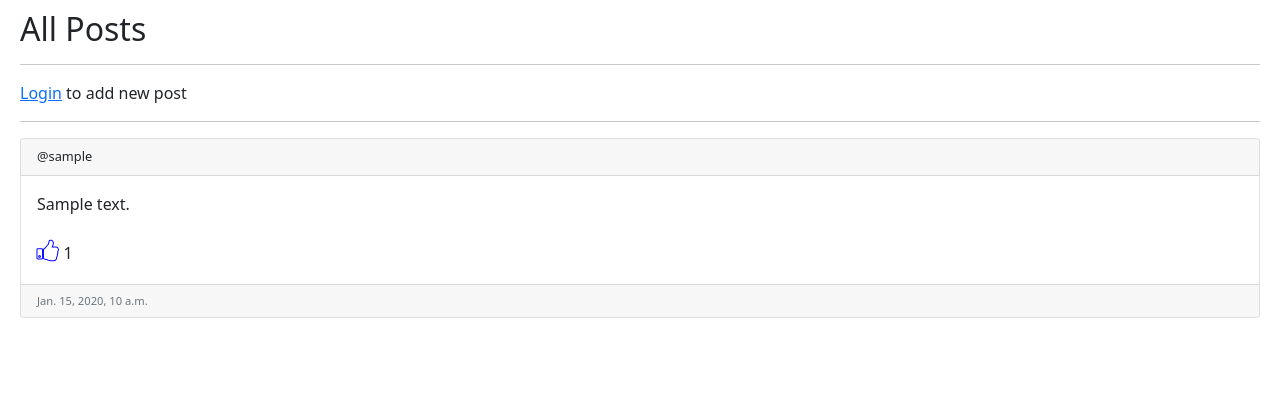
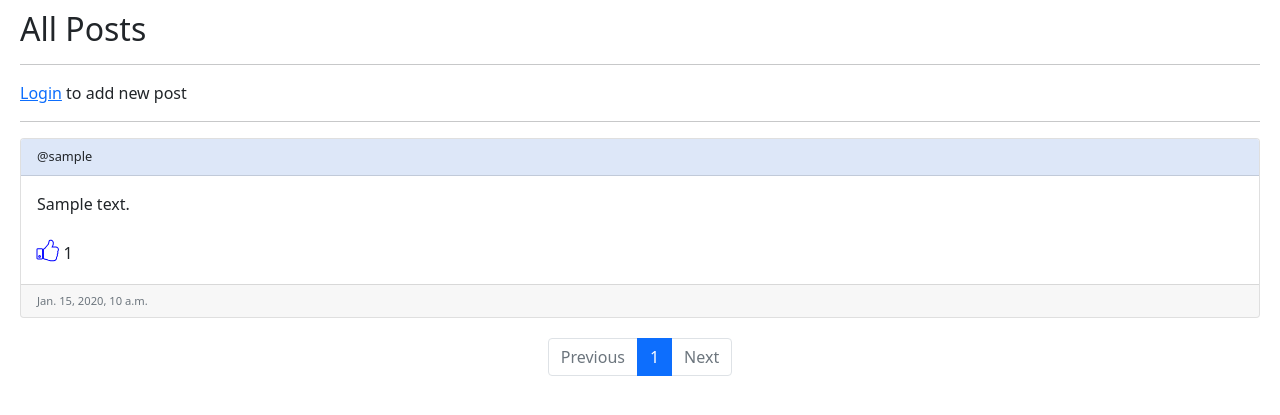
Before and after one commit to aremis9/network, a Django app: page / in a window 1280 px wide. Shown: the part 76-491 px from the top of the page. Run offline with Django 3.2, Linux system fonts and the light colour scheme; tables that the repository leaves empty hold one stand-in row (values such as "Sample post").

Commit message:
add pagination

```diff
--- a/network/models.py
+++ b/network/models.py
@@ -13,7 +13,7 @@ class Post(models.Model):
     likers = models.ManyToManyField(User, blank=False, related_name="likers")
 
     def __str__(self):
-        return f"Post {self.id} by {self.poster} ({self.likes} likes)"
+        return f"Post {self.id} by {self.poster}"
 
 
 class Follow(models.Model):
--- a/network/templates/network/index.html
+++ b/network/templates/network/index.html
@@ -15,13 +15,14 @@
     {% endif %}
 
     <hr>
-    {% for post in posts %}
-        <div class="card text-left">
-            <div class="card-header" style="font-size: 0.8rem;">
+
+    {% for post in page_obj %}
+    {# Each "post" is a Post model object. #}
+        <div class="card text-left" style="margin-bottom: 20px;">
+            <div class="card-header" style="font-size: 0.8rem;background-color: rgb(221, 231, 248);">
                 @{{ post.poster }}
             </div>
             <div class="card-body">
-                <!-- <h5 class="card-title">Special title treatment</h5> -->
                 <p class="card-text">{{ post.content }}</p>
                 <a href="#" class="likebtn"><i class="fa fa-thumbs-up" id="like"></i></a> {{ post.likers.count }}
             </div>
@@ -30,4 +31,39 @@
             </div>
         </div>
     {% endfor %}
+
+    <nav aria-label="Page navigation example">
+        <ul class="pagination justify-content-center">
+            {% if page_obj.has_previous %}
+                <li class="page-item">
+                    <a class="page-link" href="?page={{ page_obj.previous_page_number }}" tabindex="-1">Previous</a>
+                </li>
+            {% else %}
+                <li class="page-item disabled">
+                    <a class="page-link" href="#" tabindex="-1">Previous</a>
+                </li>
+            {% endif %}
+
+
+            {% for i in num_pages %}
+                {% if i == page_obj.number %}
+                    <li class="page-item active"><a class="page-link" href="#">{{ i }}</a></li>
+                {% else %}
+                    <li class="page-item"><a class="page-link" href="#">{{ i }}</a></li>
+                {% endif %}
+            {% endfor %}
+
+
+            {% if page_obj.has_next %}
+                <li class="page-item">
+                    <a class="page-link" href="?page={{ page_obj.next_page_number }}">Next</a>
+                </li>
+            {% else %}
+                <li class="page-item disabled">
+                    <a class="page-link" href="#">Next</a>
+                </li>
+            {% endif %}
+        </ul>
+    </nav>
+
 {% endblock %}
--- a/network/templates/network/layout.html
+++ b/network/templates/network/layout.html
@@ -12,6 +12,7 @@
         <link rel="stylesheet" href="https://cdnjs.cloudflare.com/ajax/libs/font-awesome/4.7.0/css/font-awesome.min.css">
 
         <link href="{% static 'network/styles.css' %}" rel="stylesheet">
+        <script src="{% static 'network/script.js' %}"></script>
     </head>
     <body>
 
--- a/network/views.py
+++ b/network/views.py
@@ -3,8 +3,24 @@ from django.db import IntegrityError
 from django.http import HttpResponse, HttpResponseRedirect
 from django.shortcuts import render
 from django.urls import reverse
+from django.core.paginator import Paginator
 
 from .models import *
+
+from django.views.generic import ListView
+
+class PostList(ListView):
+    paginate_by = 5
+    model = Post
+
+
+def listing(request):
+    contact_list = Contact.objects.all()
+    paginator = Paginator(contact_list, 25) # Show 25 contacts per page.
+
+    page_number = request.GET.get('page')
+    page_obj = paginator.get_page(page_number)
+    return render(request, 'list.html', {'page_obj': page_obj})
 
 
 def index(request):
@@ -26,12 +42,24 @@ def index(request):
         new_post.save()
 
 
-    posts = list(Post.objects.all())
-    print(posts[0].poster)
+    posts_list = Post.objects.all()
+    paginator = Paginator(posts_list, 5)
+    page_number = request.GET.get('page')
+    page_obj = paginator.get_page(page_number)
 
-    return render(request, "network/index.html", {
-        'posts': posts
+
+    num_pages = paginator.num_pages
+    return render(request, 'network/index.html', {
+        'page_obj': page_obj,
+        'num_pages': range(1, num_pages + 1)
     })
+
+
+def posts(request):
+    posts_data = list(Post.objects.all())
+    posts = Paginator(posts_data, 10)
+    num_pages = posts.num_pages
+
 
 
 def login_view(request):
```
Also changed, not shown: network/static/network/script.js (added).
